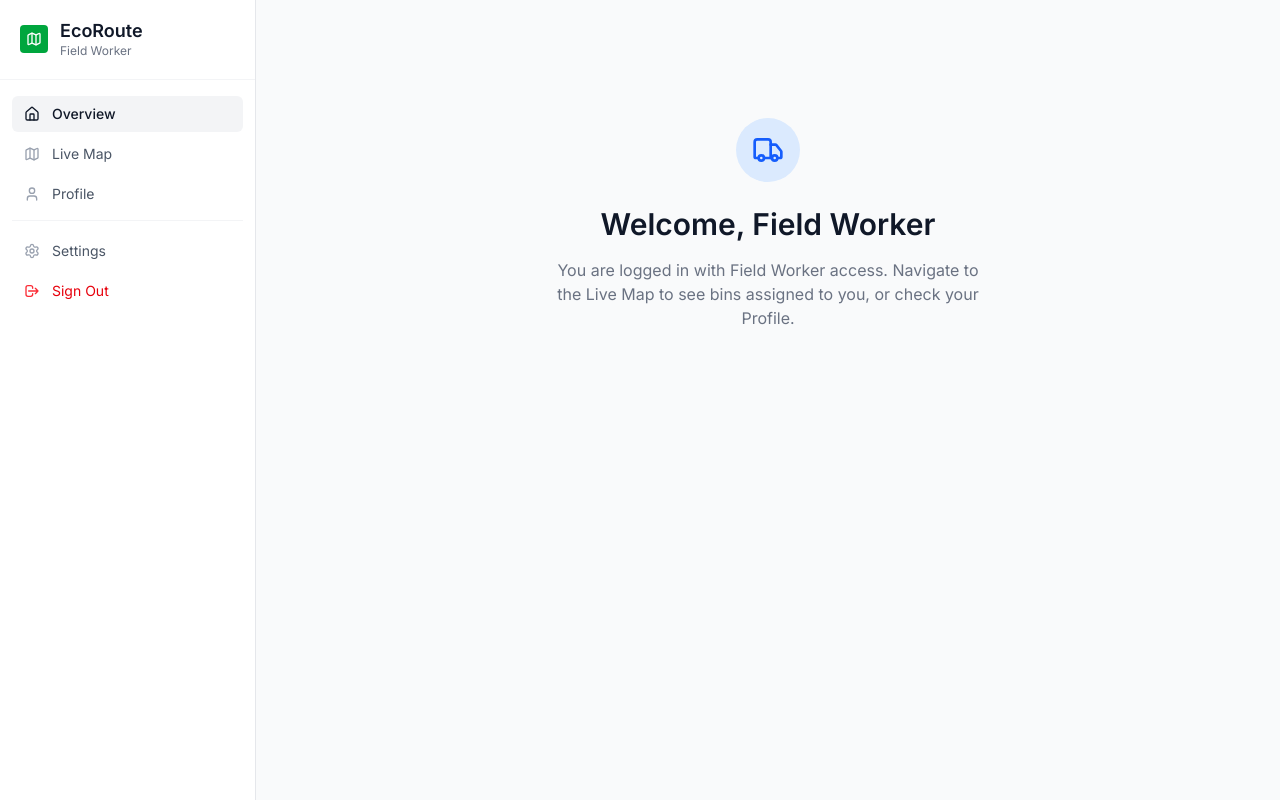
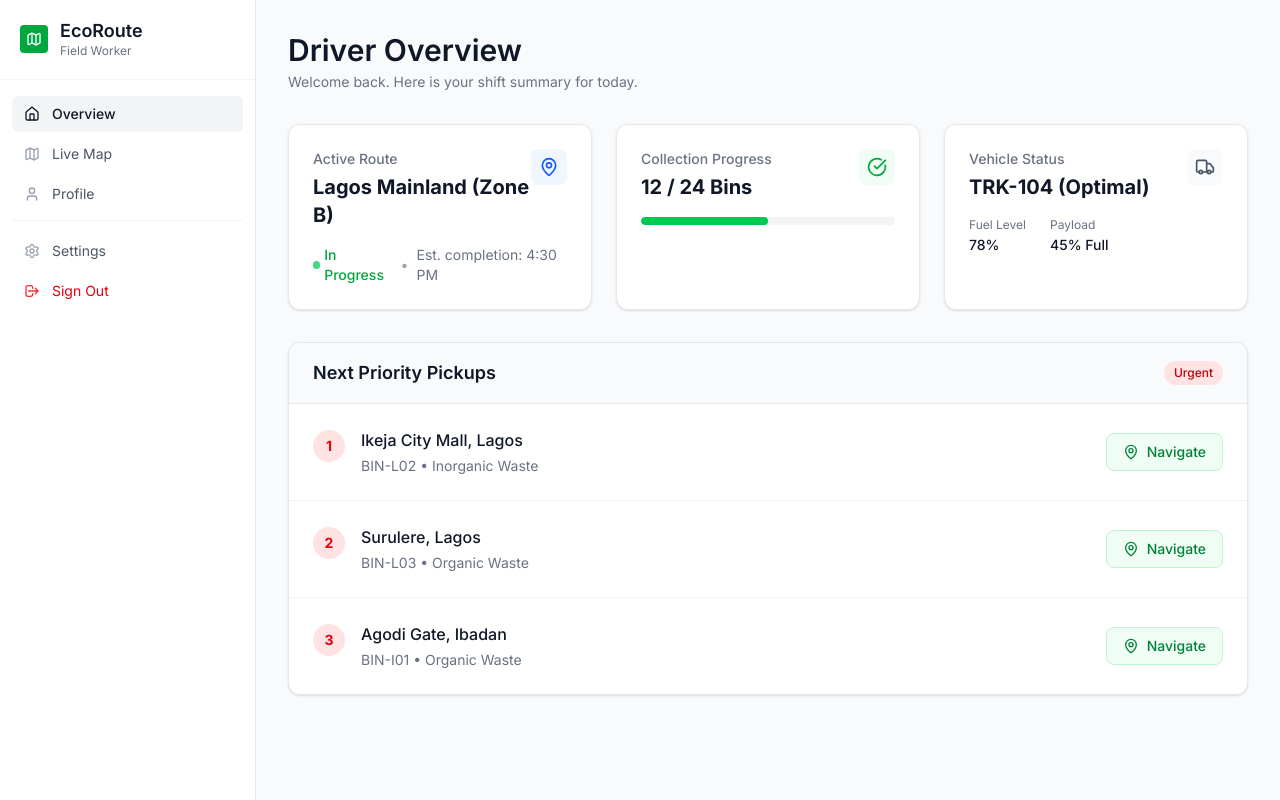
Before and after one commit to DavidDeez/eco-route-mvp, a Next.js app: page /dashboard in a window 1280 px wide. Built offline with nearby package versions, Linux system fonts and the light colour scheme.

Commit message:
feat: design custom driver overview dashboard for field workers

```diff
--- a/app/dashboard/page.tsx
+++ b/app/dashboard/page.tsx
@@ -3,7 +3,7 @@
 import { useState, useEffect } from 'react';
 import MetricsCard from '@/components/MetricsCard';
 import { initialBins, initialTrucks } from '@/lib/mockData';
-import { Trash2, Recycle, Truck as TruckIcon, AlertTriangle, Activity } from 'lucide-react';
+import { Trash2, Recycle, Truck as TruckIcon, AlertTriangle, Activity, MapPin, CheckCircle } from 'lucide-react';
 
 export default function Dashboard() {
   const [bins, setBins] = useState(initialBins);
@@ -16,12 +16,106 @@ export default function Dashboard() {
 
   if (role === 'user') {
     return (
-      <div className="p-4 md:p-8 max-w-6xl mx-auto flex flex-col items-center justify-center min-h-[60vh] text-center">
-        <div className="w-16 h-16 bg-blue-100 rounded-full flex items-center justify-center mb-6">
-          <TruckIcon className="w-8 h-8 text-blue-600" />
+      <div className="p-4 md:p-8 max-w-6xl mx-auto animate-fade-in">
+        <div className="mb-8">
+          <h1 className="text-2xl md:text-3xl font-semibold text-gray-900">Driver Overview</h1>
+          <p className="text-sm text-gray-500 mt-1">Welcome back. Here is your shift summary for today.</p>
         </div>
-        <h1 className="text-3xl font-semibold text-gray-900 mb-4">Welcome, Field Worker</h1>
-        <p className="text-gray-500 mb-8 max-w-md mx-auto">You are logged in with Field Worker access. Navigate to the Live Map to see bins assigned to you, or check your Profile.</p>
+
+        <div className="grid grid-cols-1 md:grid-cols-3 gap-6 mb-8">
+          {/* Active Route Widget */}
+          <div className="bg-white rounded-xl shadow-sm border border-gray-200 p-6">
+            <div className="flex justify-between items-start mb-4">
+              <div>
+                <p className="text-sm font-medium text-gray-500">Active Route</p>
+                <h3 className="text-xl font-bold text-gray-900 mt-1">Lagos Mainland (Zone B)</h3>
+              </div>
+              <div className="p-2 bg-blue-50 rounded-lg">
+                <MapPin className="w-5 h-5 text-blue-600" />
+              </div>
+            </div>
+            <div className="mt-4 flex items-center gap-2 text-sm">
+              <span className="flex items-center gap-1 text-green-600 font-medium">
+                <span className="w-2 h-2 rounded-full bg-green-500 animate-pulse"></span> In Progress
+              </span>
+              <span className="text-gray-400">•</span>
+              <span className="text-gray-500">Est. completion: 4:30 PM</span>
+            </div>
+          </div>
+
+          {/* Progress Widget */}
+          <div className="bg-white rounded-xl shadow-sm border border-gray-200 p-6">
+            <div className="flex justify-between items-start mb-4">
+              <div>
+                <p className="text-sm font-medium text-gray-500">Collection Progress</p>
+                <h3 className="text-xl font-bold text-gray-900 mt-1">12 / 24 Bins</h3>
+              </div>
+              <div className="p-2 bg-green-50 rounded-lg">
+                <CheckCircle className="w-5 h-5 text-green-600" />
+              </div>
+            </div>
+            <div className="mt-4">
+              <div className="w-full bg-gray-100 rounded-full h-2 overflow-hidden">
+                <div className="bg-green-500 h-2 rounded-full" style={{ width: '50%' }}></div>
+              </div>
+            </div>
+          </div>
+
+          {/* Vehicle Status Widget */}
+          <div className="bg-white rounded-xl shadow-sm border border-gray-200 p-6">
+            <div className="flex justify-between items-start mb-4">
+              <div>
+                <p className="text-sm font-medium text-gray-500">Vehicle Status</p>
+                <h3 className="text-xl font-bold text-gray-900 mt-1">TRK-104 (Optimal)</h3>
+              </div>
+              <div className="p-2 bg-gray-50 rounded-lg">
+                <TruckIcon className="w-5 h-5 text-gray-600" />
+              </div>
+            </div>
+            <div className="mt-4 flex gap-6 text-sm">
+              <div>
+                <span className="block text-gray-500 text-xs mb-0.5">Fuel Level</span>
+                <span className="font-medium text-gray-900">78%</span>
+              </div>
+              <div>
+                <span className="block text-gray-500 text-xs mb-0.5">Payload</span>
+                <span className="font-medium text-gray-900">45% Full</span>
+              </div>
+            </div>
+          </div>
+        </div>
+
+        {/* Priority Pickups */}
+        <div className="bg-white rounded-xl shadow-sm border border-gray-200 overflow-hidden">
+          <div className="px-6 py-4 border-b border-gray-200 bg-gray-50 flex justify-between items-center">
+            <h2 className="text-lg font-semibold text-gray-900">Next Priority Pickups</h2>
+            <span className="text-xs font-medium bg-red-100 text-red-700 px-2.5 py-1 rounded-full">Urgent</span>
+          </div>
+          <div className="divide-y divide-gray-100">
+            {bins.filter(b => b.status === 'full').slice(0, 3).map((bin, idx) => (
+              <div key={bin.id} className="p-4 md:p-6 flex flex-col sm:flex-row sm:items-center justify-between hover:bg-gray-50 transition-colors gap-4">
+                <div className="flex items-start gap-4">
+                  <div className="w-8 h-8 rounded-full bg-red-100 flex items-center justify-center text-red-600 font-bold text-sm shrink-0 mt-0.5">
+                    {idx + 1}
+                  </div>
+                  <div>
+                    <h4 className="font-medium text-gray-900 text-base">{bin.address}</h4>
+                    <p className="text-sm text-gray-500 mt-1">{bin.id} • <span className="capitalize">{bin.type}</span> Waste</p>
+                  </div>
+                </div>
+                <button className="w-full sm:w-auto px-4 py-2 text-sm font-medium text-green-700 bg-green-50 rounded-lg border border-green-200 hover:bg-green-100 transition-colors flex items-center justify-center gap-2">
+                  <MapPin className="w-4 h-4" />
+                  Navigate
+                </button>
+              </div>
+            ))}
+            {bins.filter(b => b.status === 'full').length === 0 && (
+              <div className="p-8 text-center text-gray-500 text-sm">
+                No priority pickups at the moment. You are caught up!
+              </div>
+            )}
+          </div>
+        </div>
       </div>
     );
   }
```
